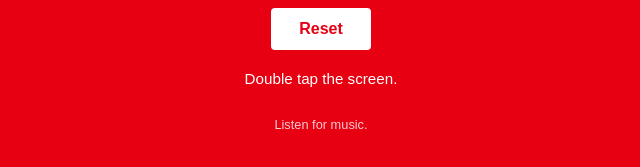
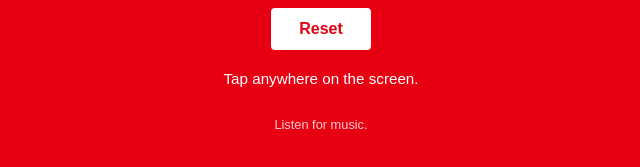
Before and after one commit to al7664/PowerUp, a plain HTML site: page index.html in a window 1280 px wide. Shown: the part 439-606 px from the top of the page, 319-959 px from the left. Drawn offline with Linux system fonts and the light colour scheme.

Commit message:
Update index.html

```diff
--- a/index.html
+++ b/index.html
@@ -24,7 +24,7 @@
 
 <button id="resetBtn">Reset</button>
 
-<p class="note">Double tap the screen.</p>
+<p class="note">Tap anywhere on the screen.</p>
 <p class="note" style="font-size: 0.8rem; opacity: 0.8;">Listen for music.</p>
 
 <script src="script.js"></script>
```
